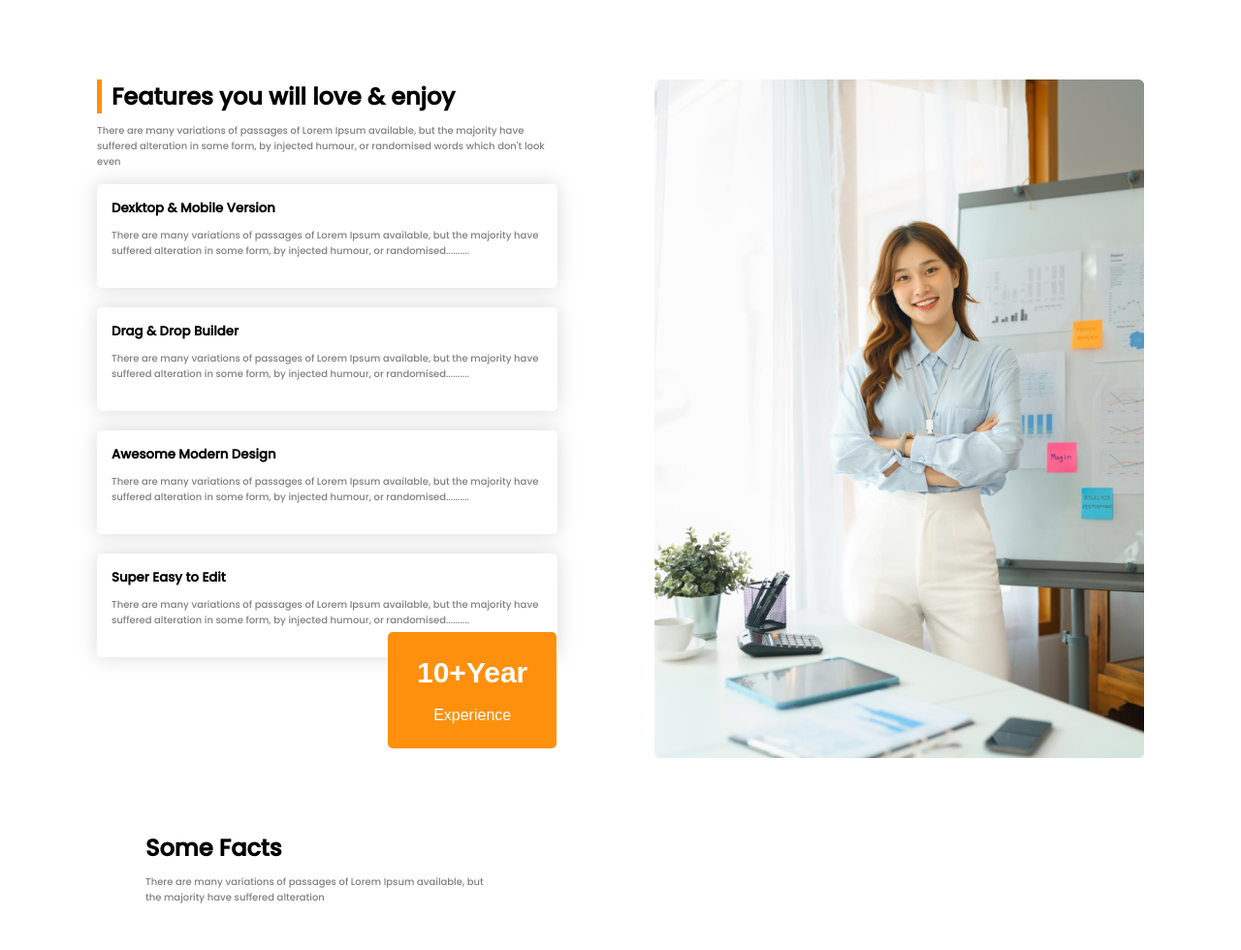
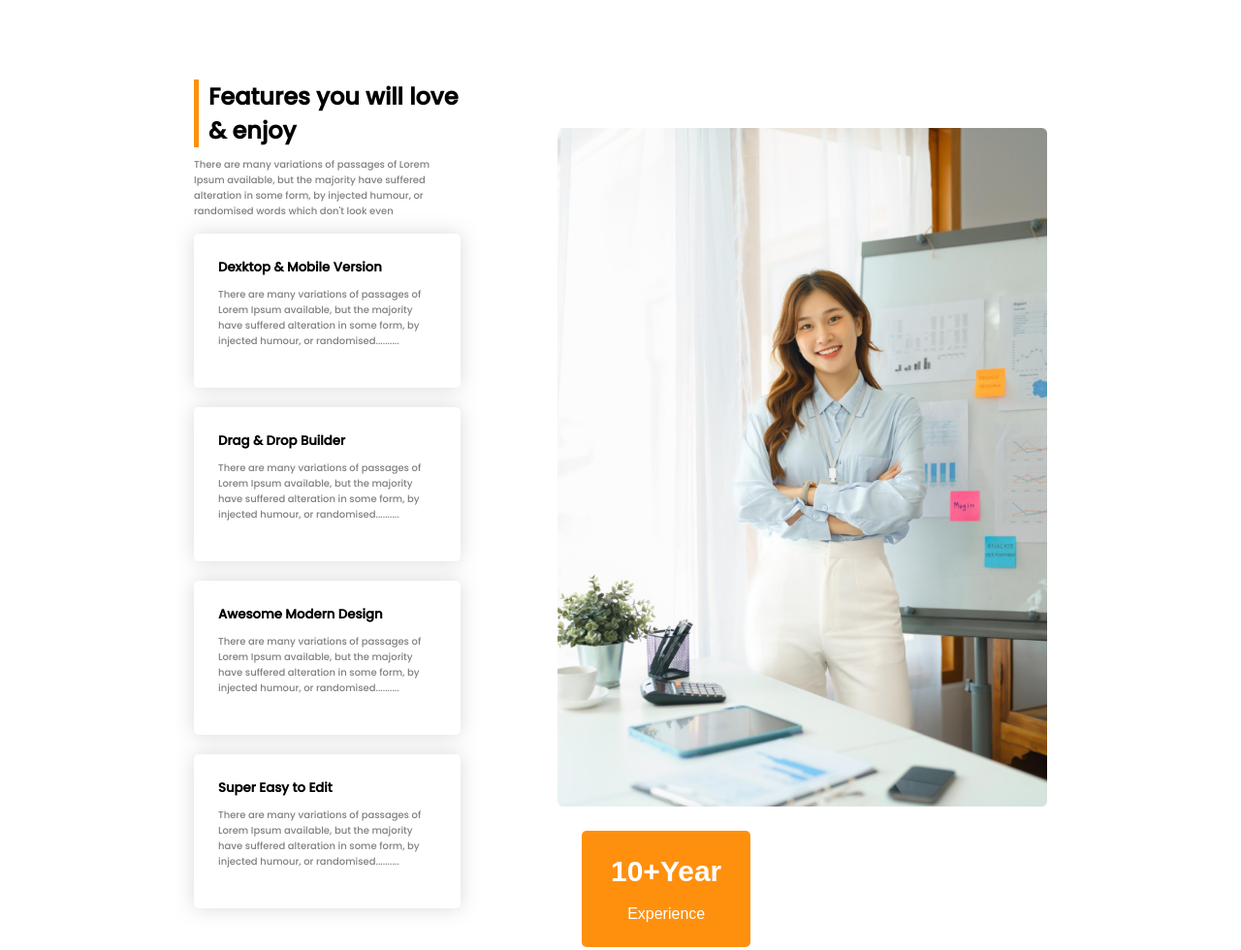
Before and after one commit to Asmaakter01/2nd-assignment, a plain HTML site: page index.html in a window 1280 px wide. Shown: the part 1503-2483 px from the top of the page at 97% size. Drawn offline with Linux system fonts and the light colour scheme.

Commit message:
latest update

```diff
--- a/styles.css
+++ b/styles.css
@@ -110,7 +110,7 @@
         display: flex;
         gap: 100px;
         margin-top: 85px;
-        padding: 0 100px;
+        padding: 0 200px;
     }
 
     #feature-title {
@@ -124,13 +124,14 @@
 
     .feature {
         border-radius: 5px;
-        padding: 15px;
+        padding: 25px;
         margin-bottom: 20px;
         box-shadow: 0 0 20px rgba(128, 128, 128, 0.295);
     }
 
     .features img {
         height: 700px;
+        margin-top: 50px;
     }
 
     .btn-orange h1 {
@@ -146,12 +147,12 @@
         justify-content: center;
         align-items: center;
         font-size: 16px;
-        margin-left: 400px;
+        margin-left: 600px;
         margin-right: 300px;
     }
 
     .btn {
-        margin-top: -130px;
+        margin-top: -100px;
     }
     /* facts list styles */
 
```
